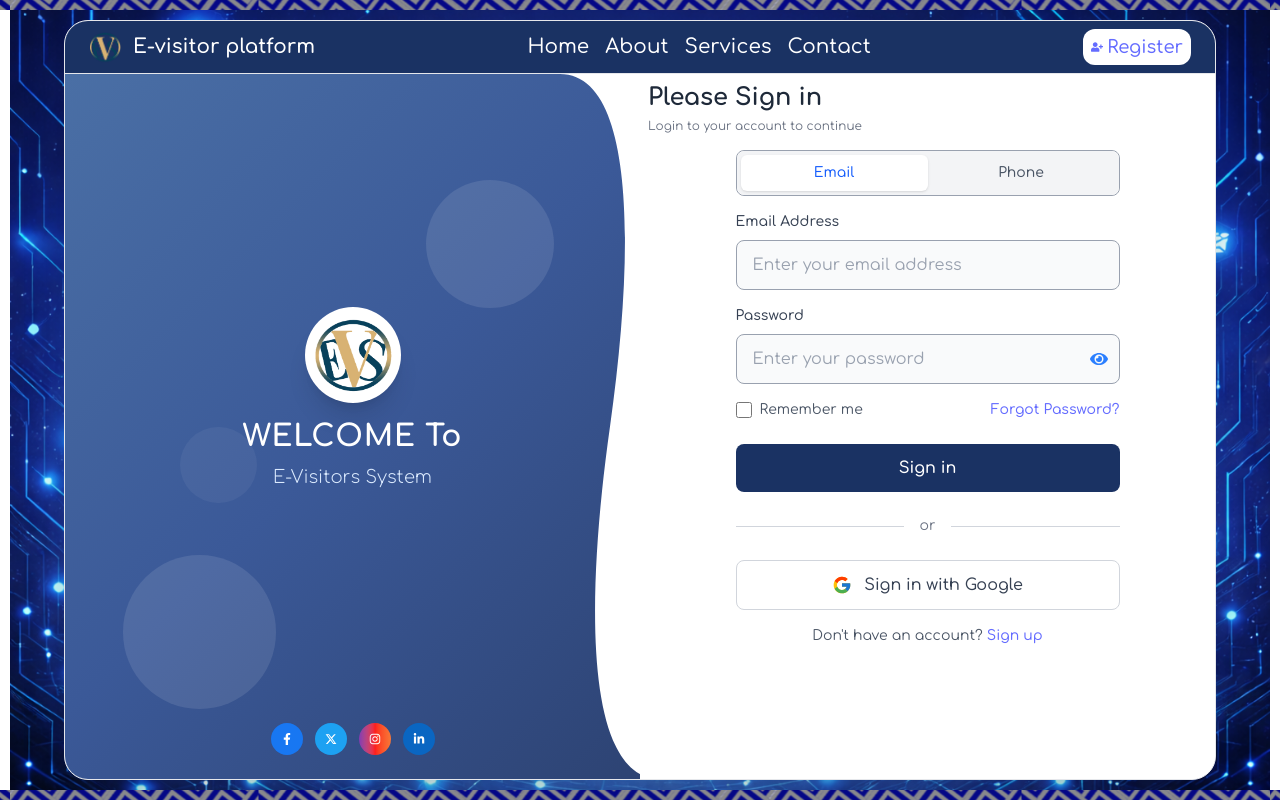
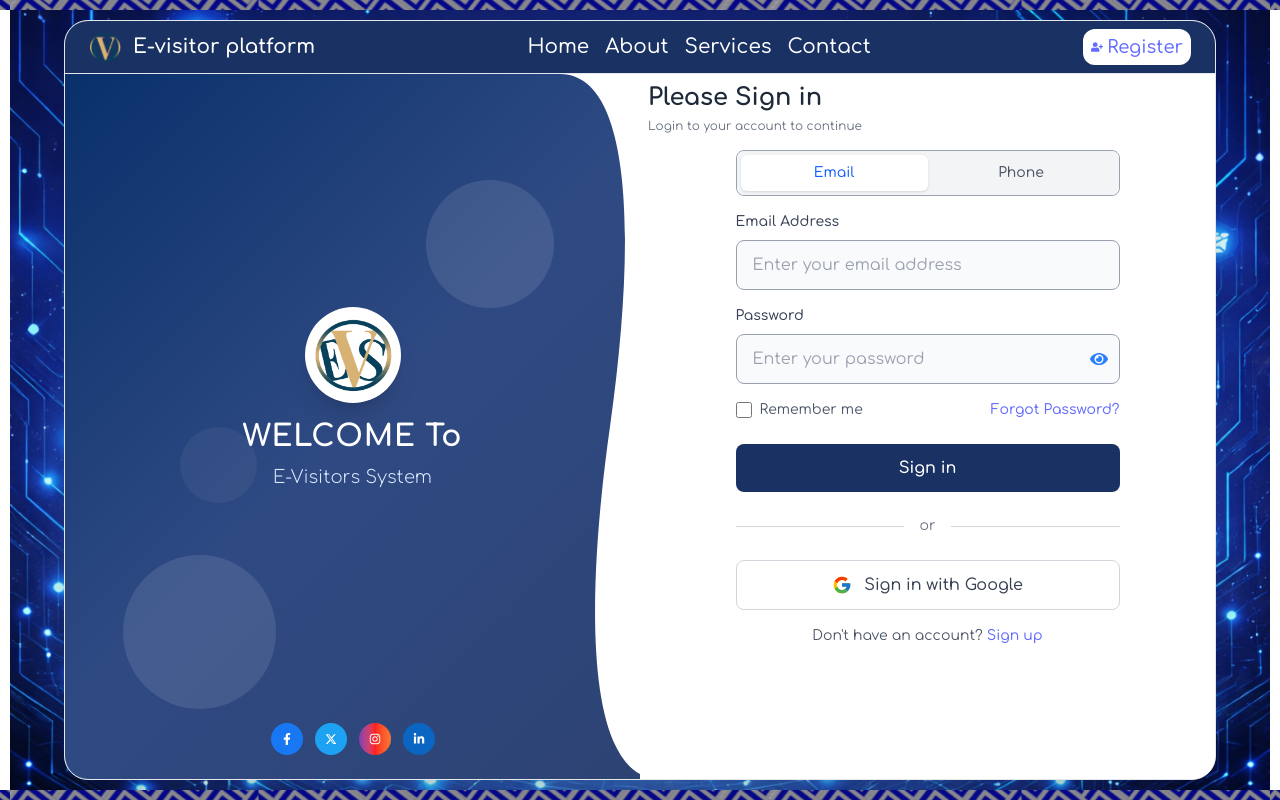
Before and after one commit to ikundabayoplacide/attendance-frontend, a React (Vite) app: page /login in a window 1280 px wide. Built offline with nearby package versions, Linux system fonts and the light colour scheme.

Commit message:
modified pages

```diff
--- a/src/pages/auth/loginPage.tsx
+++ b/src/pages/auth/loginPage.tsx
@@ -91,7 +91,7 @@ function Login() {
           <div
             className="w-full lg:w-1/2 flex flex-col relative overflow-hidden"
             style={{
-              background: "linear-gradient(135deg, #4a6fa5 0%, #3b5998 50%, #2d4373 100%)"
+             background: "linear-gradient(135deg, #09306b 0%, #2f4a83 50%, #2d4373 100%)"
             }}
           >
             {/* Decorative circles */}
--- a/src/pages/auth/registerPage.tsx
+++ b/src/pages/auth/registerPage.tsx
@@ -99,7 +99,7 @@ function Register() {
           <div
             className="w-full lg:w-1/2 flex flex-col relative overflow-hidden"
             style={{
-              background: "linear-gradient(135deg, #4a6fa5 0%, #3b5998 50%, #2d4373 100%)"
+            background: "linear-gradient(135deg, #09306b 0%, #2f4a83 50%, #2d4373 100%)"
             }}
           >
             {/* Decorative circles */}
--- a/src/pages/auth/resetPasswordPage.tsx
+++ b/src/pages/auth/resetPasswordPage.tsx
@@ -83,7 +83,7 @@ function ResetPassword() {
           <div
             className="w-full lg:w-1/2 flex flex-col relative overflow-visible"
             style={{
-              background: "linear-gradient(135deg, #4a6fa5 0%, #3b5998 50%, #2d4373 100%)"
+              background: "linear-gradient(135deg, #09306b 0%, #2f4a83 50%, #2d4373 100%)"
             }}
           >
             {/* Decorative circles */}
```
